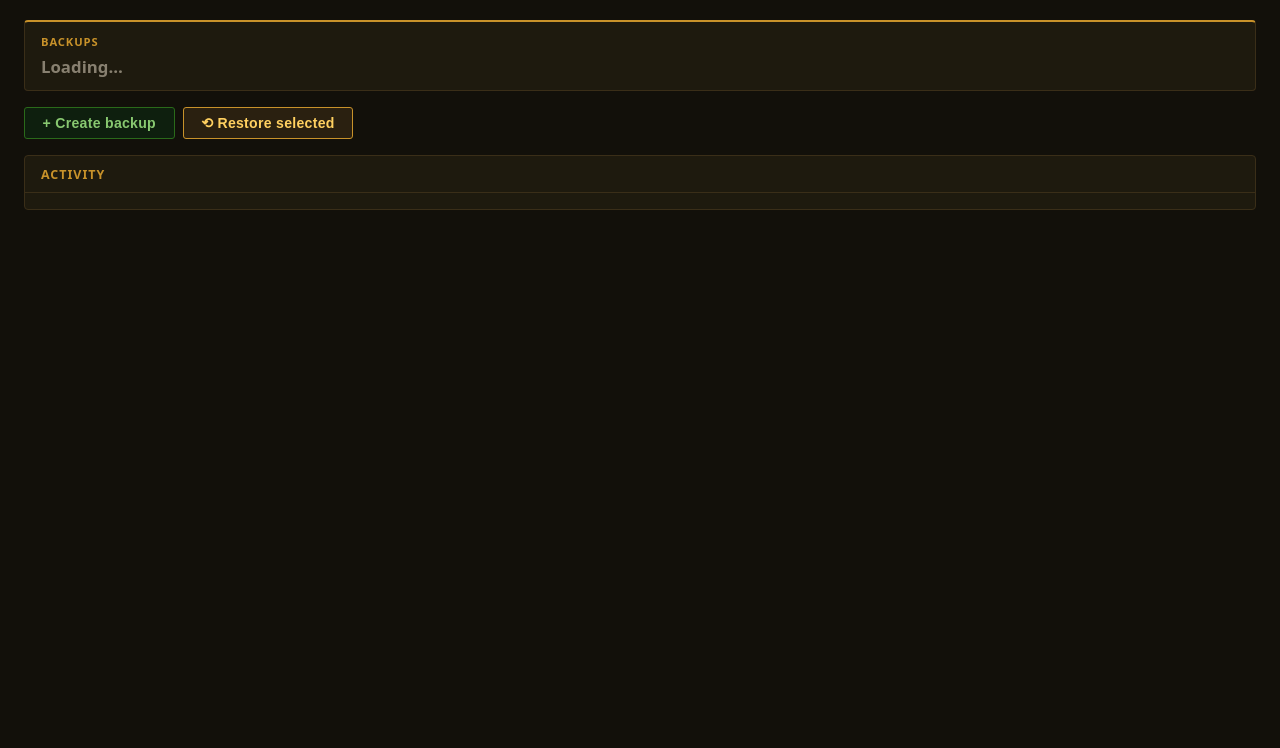
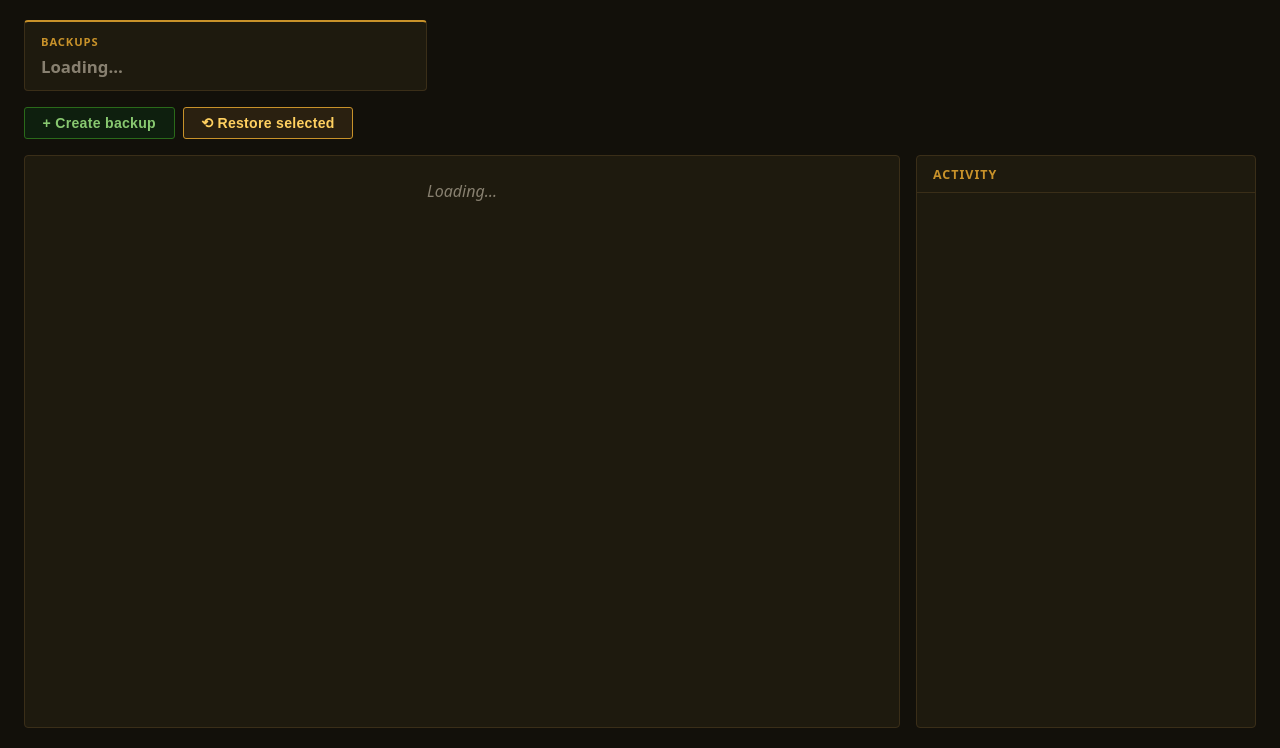
Before and after one commit to ziwdon/wow-server-sp, a FastAPI app: page /backups in a window 1280 px wide. Shown: the part 52-800 px from the top of the page. Run offline with FastAPI, Linux system fonts and the light colour scheme; parts of the project's set-up code (start-up, migrations or seed data) failed here and were passed over.

Commit message:
feat(admin): Backups page layout polish + real backup times
- Show each backup's actual write time (file mtime) instead of the
  date-only filename stamp, which rendered daily backups as 00:00 UTC.
  One change fixes the row times and the "Last Backup" card together and
  makes them consistent with the dashboard. No backup.sh change needed.
- Lay the page out like the dashboard: full-width summary cards, the
  action bar above the list, and the Backups list + Activity panels side
  by side (new .backups-grid mirroring .lower-grid), each scrolling
  internally. Fixes the stat-row/list borders touching.
- Split /api/backups/list (rows only) from a new /api/backups/summary
  (the stat cards) so the summary spans full width while the list sits in
  the side-by-side grid; backups.js refreshes both on the done event.

Co-Authored-By: Claude Opus 4.8 <noreply@anthropic.com>

```diff
--- a/wow-server-sp-admin/app/main.py
+++ b/wow-server-sp-admin/app/main.py
@@ -259,17 +259,30 @@ def _humanize_gb(num_bytes: int) -> str:
     return f"{num_bytes / (1024 ** 3):.1f}"
 
 
-@app.get("/api/backups/list", response_class=HTMLResponse)
-async def api_backups_list(request: Request) -> HTMLResponse:
+@app.get("/api/backups/summary", response_class=HTMLResponse)
+async def api_backups_summary(request: Request) -> HTMLResponse:
     ac = Path(os.environ.get("AC_STACK_DIR", "/ac"))
-    backups_dir = ac / "backups"
-    rows = backups_svc.list_backups(backups_dir=backups_dir)
-    summary = backups_svc.backups_summary(backups_dir=backups_dir)
+    summary = backups_svc.backups_summary(backups_dir=ac / "backups")
     last_human = None
     if summary.last_backup_unix:
         last_human = dt.datetime.fromtimestamp(
             summary.last_backup_unix, tz=dt.timezone.utc
         ).strftime("%Y-%m-%d %H:%M UTC")
+    return templates.TemplateResponse(
+        request,
+        "partials/backups_summary.html",
+        {
+            "total_count": summary.total_count,
+            "disk_gb": _humanize_gb(summary.disk_used_bytes),
+            "last_human": last_human,
+        },
+    )
+
+
+@app.get("/api/backups/list", response_class=HTMLResponse)
+async def api_backups_list(request: Request) -> HTMLResponse:
+    ac = Path(os.environ.get("AC_STACK_DIR", "/ac"))
+    rows = backups_svc.list_backups(backups_dir=ac / "backups")
     return templates.TemplateResponse(
         request,
         "partials/backups_list.html",
@@ -283,9 +296,6 @@ async def api_backups_list(request: Request) -> HTMLResponse:
                 }
                 for r in rows
             ],
-            "total_count": summary.total_count,
-            "disk_gb": _humanize_gb(summary.disk_used_bytes),
-            "last_human": last_human,
         },
     )
 
--- a/wow-server-sp-admin/app/static/app.css
+++ b/wow-server-sp-admin/app/static/app.css
@@ -666,7 +666,20 @@ pre.logview {
 }
 
 /* --- Backups page --- */
-.backups-scroll { max-height: 420px; overflow-y: auto; }
+/* 3 summary cards span the full width; the action bar sits below them. */
+.backups-page .stat-row { grid-template-columns: repeat(3, 1fr); }
+/* Backups list | Activity, side by side, filling the remaining height —
+   mirrors the dashboard's .lower-grid so each panel scrolls internally. */
+.backups-grid {
+  display: grid;
+  grid-template-columns: minmax(0, 1fr) 340px;
+  gap: 1rem;
+  flex: 1;
+  min-height: 0;
+  overflow: hidden;
+}
+.backups-grid > .panel { min-height: 0; }
+.backups-scroll { flex: 1; min-height: 0; overflow-y: auto; }
 .backups-list { list-style: none; margin: 0; padding: 0; }
 .backup-row {
   display: flex; align-items: center; gap: 1rem;
@@ -686,5 +699,8 @@ pre.logview {
   padding: 0.75rem; border-top: 1px solid var(--border, #2a2a2a);
 }
 @media (max-width: 768px) {
-  .backups-scroll { max-height: 300px; }
+  .backups-page .stat-row { grid-template-columns: repeat(2, 1fr); }
+  .backups-grid { grid-template-columns: 1fr; overflow: visible; }
+  .backups-grid > .panel { height: auto; min-height: 200px; overflow: hidden; }
+  .backups-grid > .panel .panel-body { overflow-y: auto; max-height: 280px; }
 }
--- a/wow-server-sp-admin/app/static/backups.js
+++ b/wow-server-sp-admin/app/static/backups.js
@@ -42,8 +42,10 @@ document.addEventListener('htmx:afterRequest', function (e) {
 });
 document.addEventListener('htmx:sseMessage', function (e) {
   if (e.detail && e.detail.type === 'done') {
-    var el = document.getElementById('backups-list');
-    if (el) htmx.trigger(el, 'refresh');
+    ['backups-summary', 'backups-list'].forEach(function (id) {
+      var el = document.getElementById(id);
+      if (el) htmx.trigger(el, 'refresh');
+    });
     window.selectedBackup = null;
     var btn = document.getElementById('restore-btn');
     if (btn) btn.disabled = true;
--- a/wow-server-sp-admin/app/templates/backups.html
+++ b/wow-server-sp-admin/app/templates/backups.html
@@ -1,10 +1,11 @@
 {% extends "base.html" %}
 {% block main %}
-<div class="dashboard-content">
+<div class="dashboard-content backups-page">
 
-  <div id="backups-list" class="backups-wrap"
-       hx-get="/api/backups/list" hx-trigger="load, refresh">
-    <div class="stat-card"><div class="stat-label">Backups</div><div class="stat-value" style="color:var(--text-muted)">Loading…</div></div>
+  <div id="backups-summary" hx-get="/api/backups/summary" hx-trigger="load, refresh">
+    <div class="stat-row">
+      <div class="stat-card"><div class="stat-label">Backups</div><div class="stat-value" style="color:var(--text-muted)">Loading…</div></div>
+    </div>
   </div>
 
   <div class="action-bar">
@@ -17,10 +18,16 @@
             hx-swap="none">⟲ Restore selected</button>
   </div>
 
-  <div class="panel">
-    <div class="panel-header"><span class="panel-title">Activity</span></div>
-    <div class="panel-body" hx-ext="sse" sse-connect="/api/action/stream">
-      <ul id="action-log" sse-swap="progress,done" hx-swap="beforeend"></ul>
+  <div class="backups-grid">
+    <div id="backups-list" class="panel" hx-get="/api/backups/list" hx-trigger="load, refresh">
+      <div class="panel-body"><p class="empty-state">Loading…</p></div>
+    </div>
+
+    <div class="panel">
+      <div class="panel-header"><span class="panel-title">Activity</span></div>
+      <div class="panel-body" hx-ext="sse" sse-connect="/api/action/stream">
+        <ul id="action-log" sse-swap="progress,done" hx-swap="beforeend"></ul>
+      </div>
     </div>
   </div>
 
```
Also changed, not shown: wow-server-sp-admin/app/services/backups.py (+9 -11 lines), wow-server-sp-admin/app/templates/partials/backups_list.html (+0 -18 lines), wow-server-sp-admin/app/templates/partials/backups_summary.html (added, +15 -0 lines), wow-server-sp-admin/tests/test_backups.py (+19 -8 lines), wow-server-sp-admin/tests/test_backups_page.py (+14 -0 lines).
